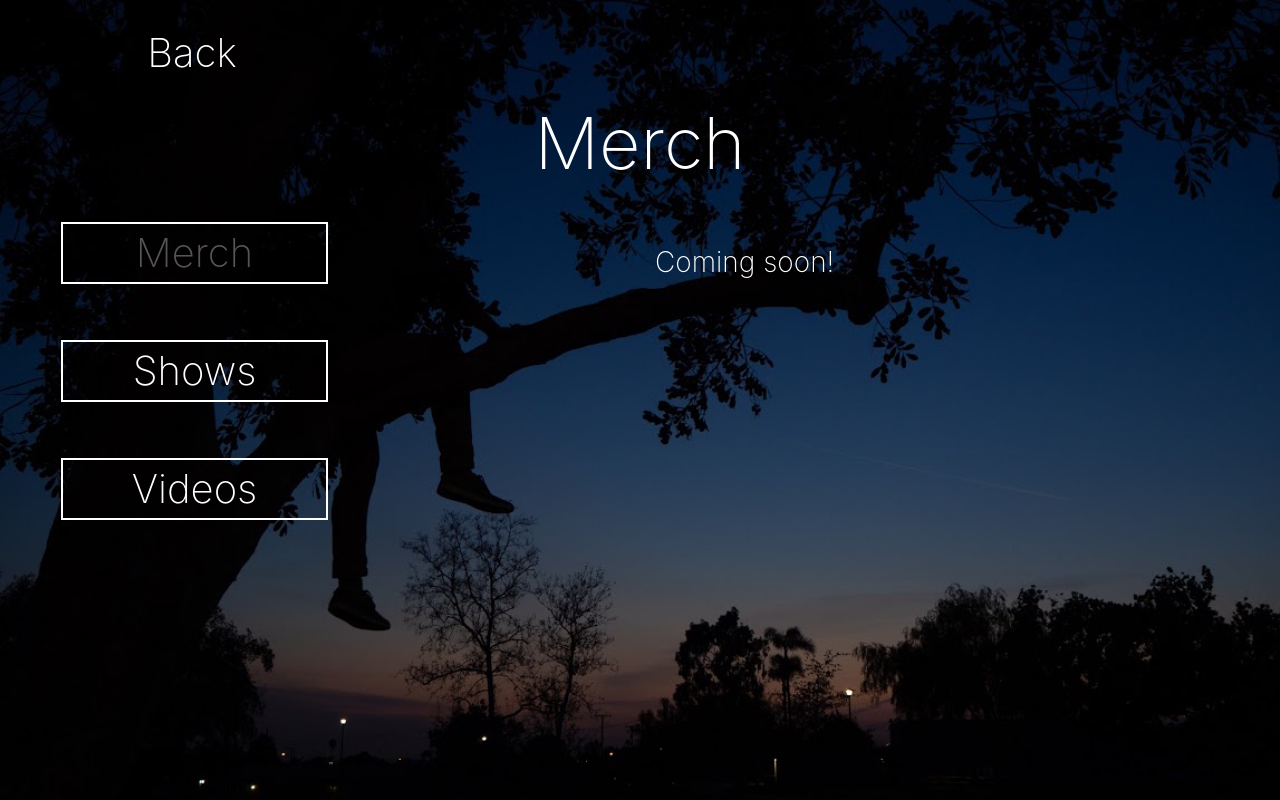
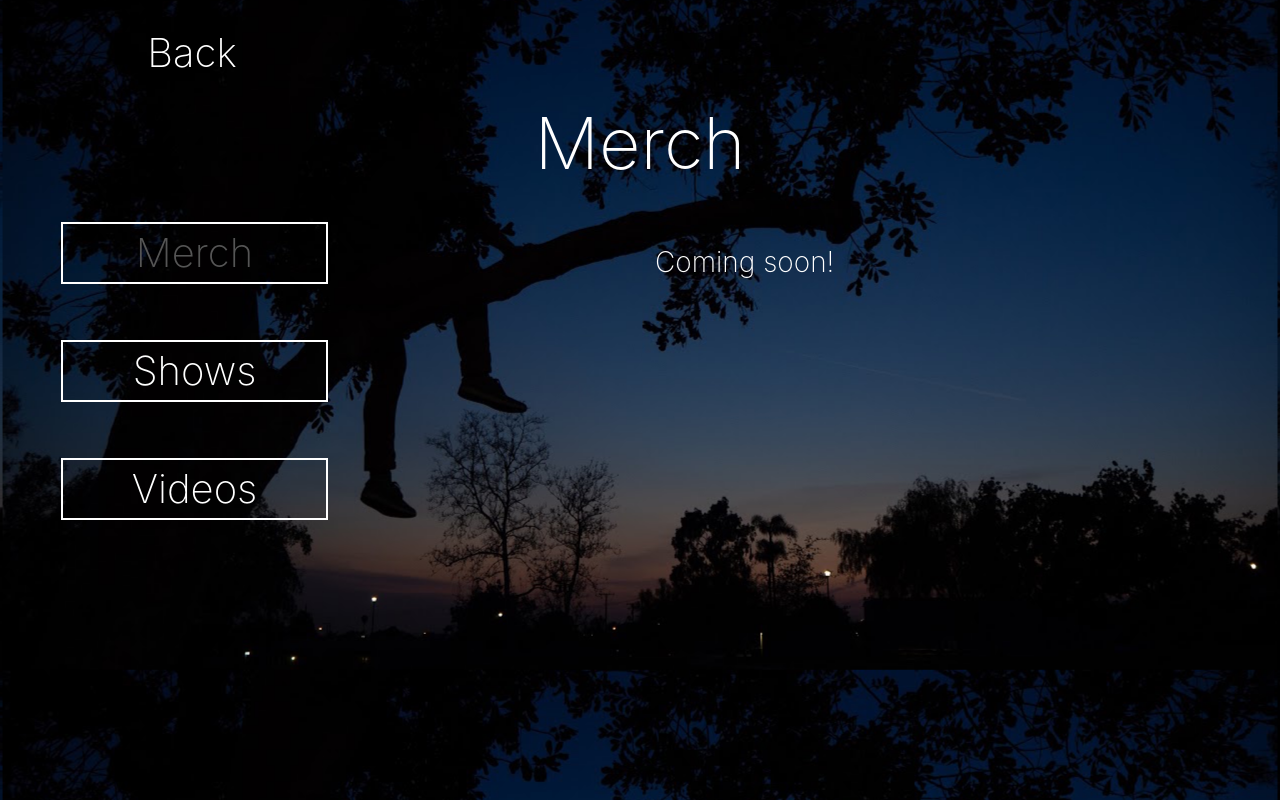
Before and after one commit to chrisrbsn29/chrisrbsn29.github.io, a plain HTML site: page neanderthal/merch.html in a window 1280 px wide. Drawn offline with nearby package versions, Linux system fonts and the light colour scheme.

Commit message:
bye bad script

```diff
--- a/aboutme.html
+++ b/aboutme.html
@@ -90,6 +90,5 @@
 <script src="https://code.jquery.com/jquery-3.3.1.slim.min.js" integrity="sha384-q8i/X+965DzO0rT7abK41JStQIAqVgRVzpbzo5smXKp4YfRvH+8abtTE1Pi6jizo" crossorigin="anonymous"></script>
 <script src="https://cdnjs.cloudflare.com/ajax/libs/popper.js/1.14.7/umd/popper.min.js" integrity="sha384-UO2eT0CpHqdSJQ6hJty5KVphtPhzWj9WO1clHTMGa3JDZwrnQq4sF86dIHNDz0W1" crossorigin="anonymous"></script>
 <script src="https://stackpath.bootstrapcdn.com/bootstrap/4.3.1/js/bootstrap.min.js" integrity="sha384-JjSmVgyd0p3pXB1rRibZUAYoIIy6OrQ6VrjIEaFf/nJGzIxFDsf4x0xIM+B07jRM" crossorigin="anonymous"></script>
-<script type="text/javascript" src="script.js" defer></script>
 </body>
 </html>
--- a/neanderthal/merch.html
+++ b/neanderthal/merch.html
@@ -55,5 +55,4 @@
 <script src="https://cdnjs.cloudflare.com/ajax/libs/popper.js/1.14.7/umd/popper.min.js" integrity="sha384-UO2eT0CpHqdSJQ6hJty5KVphtPhzWj9WO1clHTMGa3JDZwrnQq4sF86dIHNDz0W1" crossorigin="anonymous"></script>
 <script src="https://stackpath.bootstrapcdn.com/bootstrap/4.3.1/js/bootstrap.min.js" integrity="sha384-JjSmVgyd0p3pXB1rRibZUAYoIIy6OrQ6VrjIEaFf/nJGzIxFDsf4x0xIM+B07jRM" crossorigin="anonymous"></script>
 </body>
-<script type="text/javascript" src="../script.js" defer></script>
 </html>
--- a/script.js
+++ /dev/null
@@ -1,38 +0,0 @@
-//script for dynamically resizing background image
-var size, img, width, height, ratio;
-img = new Image();
-img.src = document.body.style.backgroundImage.replace(/url\((['"])?(.*?)\1\)/gi, '$2').split(',')[0];
-width = img.width;
-height = img.height;
-ratio = height / width;
-document.body.style.backgroundRepeat = 'no-repeat';
-document.body.style.backgroundAttachment = 'fixed';
-size = window.innerWidth + "px";
-document.body.style.backgroundSize = size;
-
-$( document ).ready(function() {
-  resizeBG();
-});
-
-function resizeBG(){
-  if(!(width > 0 && height > 0)){
-    width = img.width;
-    height = img.height;
-    ratio = height / width;
-  }
-
-  //var currentRatio = window.innerHeight/window.innerWidth;
-  var currentRatio = $.windowHeight/$.windowWidth;
- // document.body.style.backgroundPosition = 'center';
-
-  if(currentRatio < ratio){     //if height is less than width
-    size = window.innerWidth + "px";
-    document.body.style.backgroundSize = size;
-  }
-
-  else{                         //if width is less than height
-    size = "auto " + window.innerHeight + "px";
-    document.body.style.backgroundSize = size;
-  }
-}
-window.onresize = window.onload = resizeBG;
```
Also changed, not shown: music.html (+0 -1 lines), neanderthal/neanderthal.html (+0 -1 lines), neanderthal/shows.html (+0 -1 lines).
